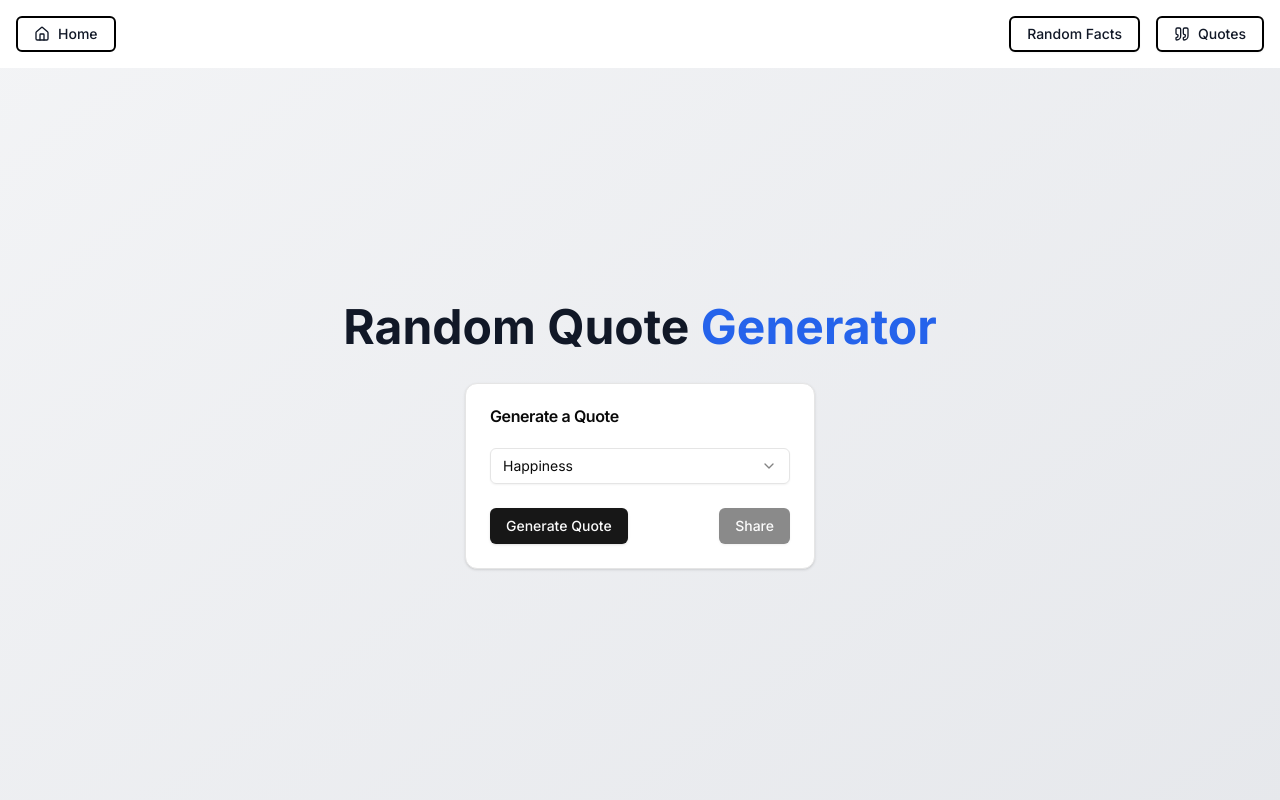
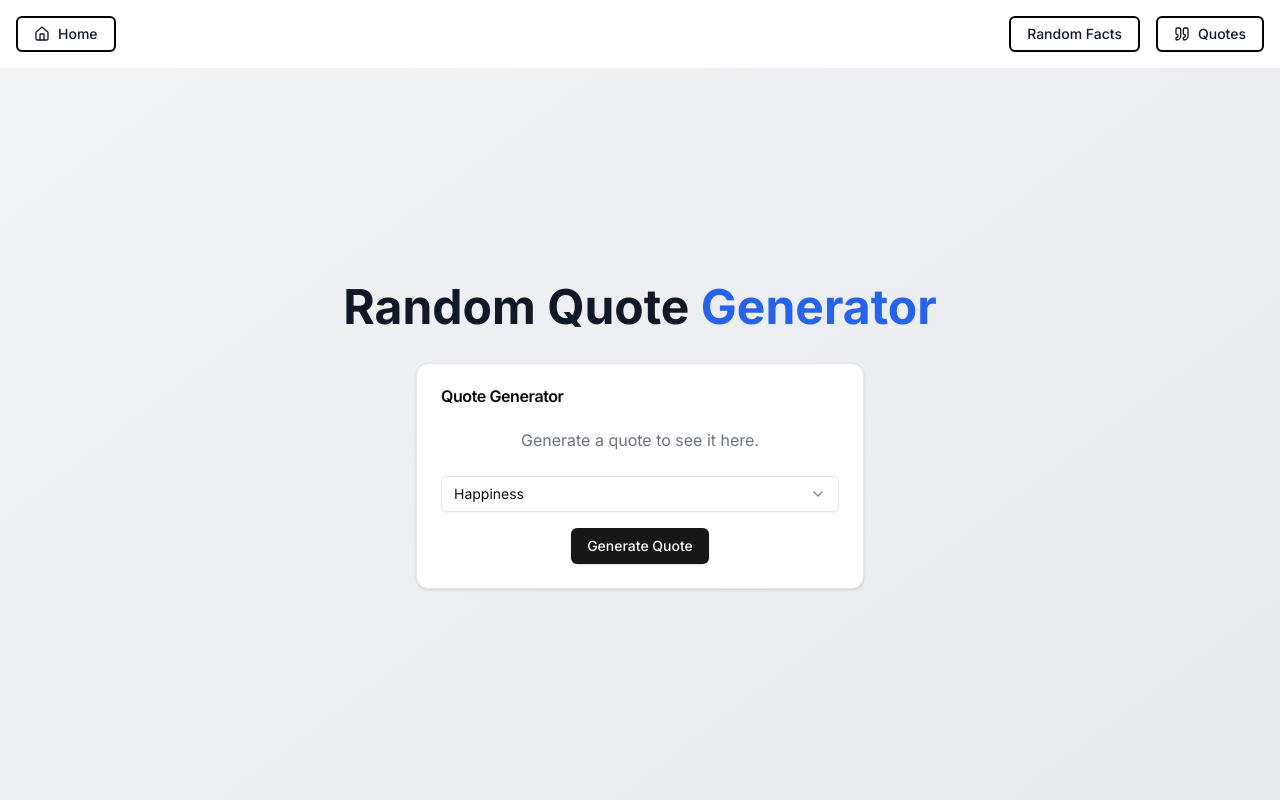
Before and after one commit to Haarshdubeyy/random-fact-quote, a Next.js app: page /quote in a window 1280 px wide. Shown: the top 800 px of the page. Built offline with nearby package versions, Linux system fonts and the light colour scheme.

Commit message:
second commit

```diff
--- a/app/actions.ts
+++ b/app/actions.ts
@@ -1,6 +1,4 @@
 'use server'
-
-import { after } from 'next/server'
 
 
 const API_KEY = process.env.API_KEY
--- a/app/fact/page.tsx
+++ b/app/fact/page.tsx
@@ -4,7 +4,7 @@ import FactGenerator from '@/components/FactGenerator'
 import Footer from '@/components/Footer'
 import { Button } from '@/components/ui/button'
 import Link from 'next/link'
-import { Home as HomeIcon, Quote, ArrowLeft } from 'lucide-react'
+import { Home as HomeIcon, Quote } from 'lucide-react'
 
 
 export default function Home() {
--- a/components/FactGenerator.tsx
+++ b/components/FactGenerator.tsx
@@ -2,8 +2,8 @@
 
 import { useState } from 'react'
 import { Button } from "@/components/ui/button"
-import { Card, CardContent, CardFooter, CardHeader, CardTitle } from "@/components/ui/card"
-import { Select, SelectContent, SelectItem, SelectTrigger, SelectValue } from "@/components/ui/select"
+import { Card, CardContent, CardFooter } from "@/components/ui/card"
+import { Select } from "@/components/ui/select"
 import { generateFact } from '@/app/actions'
 import { Loader2 } from 'lucide-react'
 
@@ -15,7 +15,7 @@ export default function FactGenerator() {
   const handleGenerateFact = async () => {
     setIsLoading(true)
     try {
-      const newFact = await generateFact(category)
+      const newFact = await generateFact()
       setFact(newFact)
     } finally {
       setIsLoading(false)
--- a/components/QuoteGenerator.tsx
+++ b/components/QuoteGenerator.tsx
@@ -1,3 +1,81 @@
+// 'use client'
+
+// import { useState } from 'react'
+// import { Button } from "@/components/ui/button"
+// import { Card, CardContent, CardFooter, CardHeader, CardTitle } from "@/components/ui/card"
+// import { Select, SelectContent, SelectItem, SelectTrigger, SelectValue } from "@/components/ui/select"
+// import { generateQuote } from '@/app/actions'
+// import { Loader2 } from 'lucide-react'
+
+// export default function QuoteGenerator() {
+//   const [quote, setQuote] = useState<{ quote: string; author: string } | null>(null)
+//   const [category, setCategory] = useState<string>('happiness')
+//   const [isLoading, setIsLoading] = useState(false)
+
+//   const handleGenerateQuote = async () => {
+//     setIsLoading(true)
+//     try {
+//       const newQuote = await generateQuote(category)
+//       setQuote(newQuote)
+//     } finally {
+//       setIsLoading(false)
+//     }
+//   }
+
+//   const handleCopyToClipboard = () => {
+//     if (quote) {
+//       const textToCopy = `"${quote.quote}" - ${quote.author}`
+//       navigator.clipboard.writeText(textToCopy)
+//         .then(() => {
+//           alert('Quote copied to clipboard!')
+//         })
+//         .catch(err => console.error('Failed to copy: ', err))
+//     }
+//   }
+
+//   return (
+//     <Card className="w-[350px]">
+//       <CardHeader>
+//         <CardTitle>Generate a Quote</CardTitle>
+//       </CardHeader>
+//       <CardContent>
+//         <Select onValueChange={setCategory} defaultValue={category}>
+//           <SelectTrigger className="w-full">
+//             <SelectValue placeholder="Select a category" />
+//           </SelectTrigger>
+//           <SelectContent>
+//             <SelectItem value="happiness">Happiness</SelectItem>
+//             <SelectItem value="success">Success</SelectItem>
+//             <SelectItem value="love">Love</SelectItem>
+//             {/* <SelectItem value="wisdom">Wisdom</SelectItem> */}
+//           </SelectContent>
+//         </Select>
+//         {quote && (
+//           <div className="mt-4 space-y-2">
+//             <p className="text-sm italic">"{quote.quote}"</p>
+//             <p className="text-sm font-semibold">- {quote.author}</p>
+//           </div>
+//         )}
+//       </CardContent>
+//       <CardFooter className="flex justify-between">
+//         <Button onClick={handleGenerateQuote} disabled={isLoading}>
+//           {isLoading ? (
+//             <>
+//               <Loader2 className="mr-2 h-4 w-4 animate-spin" />
+//               Loading...
+//             </>
+//           ) : (
+//             'Generate Quote'
+//           )}
+//         </Button>
+//         <Button onClick={handleCopyToClipboard} disabled={!quote || isLoading}>
+//           Share
+//         </Button>
+//       </CardFooter>
+//     </Card>
+//   )
+// }
+
 'use client'
 
 import { useState } from 'react'
@@ -22,54 +100,34 @@ export default function QuoteGenerator() {
     }
   }
 
-  const handleCopyToClipboard = () => {
-    if (quote) {
-      const textToCopy = `"${quote.quote}" - ${quote.author}`
-      navigator.clipboard.writeText(textToCopy)
-        .then(() => {
-          alert('Quote copied to clipboard!')
-        })
-        .catch(err => console.error('Failed to copy: ', err))
-    }
-  }
-
   return (
-    <Card className="w-[350px]">
+    <Card className="w-full max-w-md mx-auto">
       <CardHeader>
-        <CardTitle>Generate a Quote</CardTitle>
+        <CardTitle>Quote Generator</CardTitle>
       </CardHeader>
       <CardContent>
-        <Select onValueChange={setCategory} defaultValue={category}>
+        {quote ? (
+          <div className="text-center">
+            <p className="text-xl font-semibold">&ldquo;{quote.quote}&rdquo;</p>
+            <p className="mt-2 text-gray-600">&mdash; {quote.author}</p>
+          </div>
+        ) : (
+          <p className="text-center text-gray-500">Generate a quote to see it here.</p>
+        )}
+      </CardContent>
+      <CardFooter className="flex flex-col items-center gap-4">
+        <Select onValueChange={setCategory} value={category}>
           <SelectTrigger className="w-full">
             <SelectValue placeholder="Select a category" />
           </SelectTrigger>
           <SelectContent>
             <SelectItem value="happiness">Happiness</SelectItem>
-            <SelectItem value="success">Success</SelectItem>
-            <SelectItem value="love">Love</SelectItem>
-            {/* <SelectItem value="wisdom">Wisdom</SelectItem> */}
+            <SelectItem value="inspiration">Inspiration</SelectItem>
+            <SelectItem value="life">Life</SelectItem>
           </SelectContent>
         </Select>
-        {quote && (
-          <div className="mt-4 space-y-2">
-            <p className="text-sm italic">"{quote.quote}"</p>
-            <p className="text-sm font-semibold">- {quote.author}</p>
-          </div>
-        )}
-      </CardContent>
-      <CardFooter className="flex justify-between">
         <Button onClick={handleGenerateQuote} disabled={isLoading}>
-          {isLoading ? (
-            <>
-              <Loader2 className="mr-2 h-4 w-4 animate-spin" />
-              Loading...
-            </>
-          ) : (
-            'Generate Quote'
-          )}
-        </Button>
-        <Button onClick={handleCopyToClipboard} disabled={!quote || isLoading}>
-          Share
+          {isLoading ? <Loader2 className="animate-spin" /> : 'Generate Quote'}
         </Button>
       </CardFooter>
     </Card>
```
